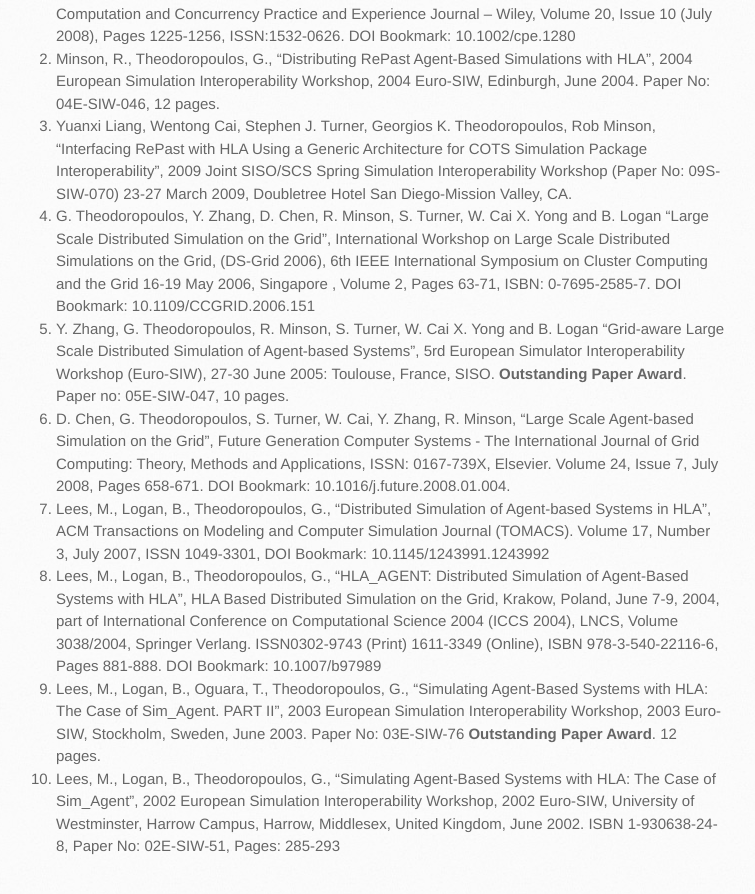
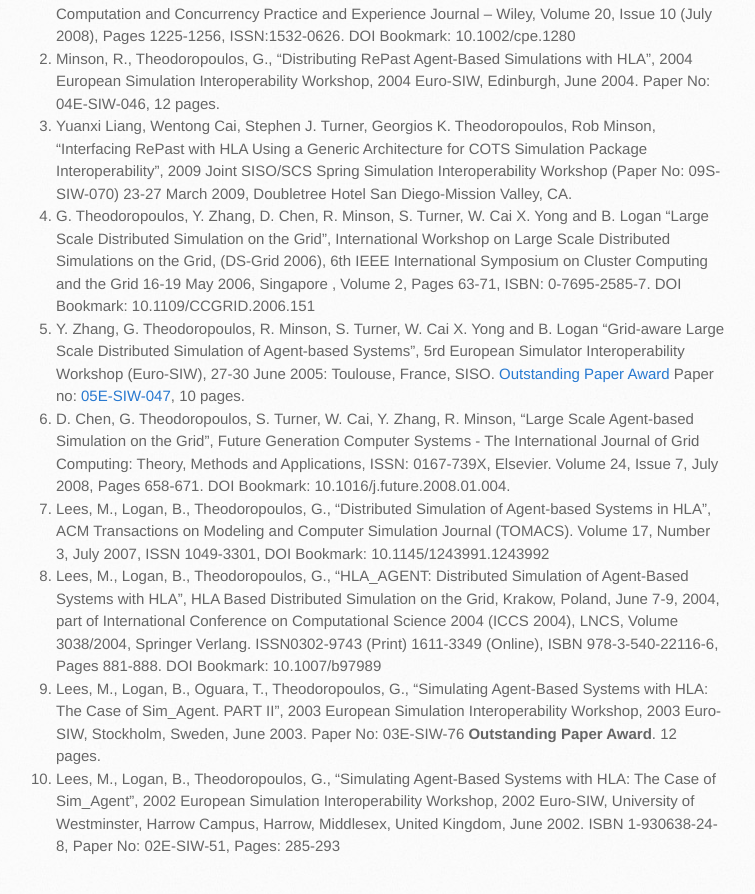
Before and after one commit to theogeorgios/hla-repast.github.io, a Jekyll site: the page built from about.md, in a window 1280 px wide and 900 px high, scrolled down 804 px. Shown: the top 894 px of the window, without its empty margins (134-889 px from the left). Built offline with Jekyll 4.4.1, drawn with Linux system fonts in a browser that asks for light colours; some of the changed lines change nothing that is shown.

Commit message:
Update about.md

```diff
--- a/about.md
+++ b/about.md
@@ -24,7 +24,7 @@
 2.	Minson, R., Theodoropoulos, G., “Distributing RePast Agent-Based Simulations with HLA”, 2004 European Simulation Interoperability Workshop, 2004 Euro-SIW, Edinburgh, June 2004. Paper No:  04E-SIW-046, 12 pages.
 3.	Yuanxi Liang, Wentong Cai, Stephen J. Turner, Georgios K. Theodoropoulos, Rob Minson, “Interfacing RePast with HLA Using a Generic Architecture for COTS Simulation Package Interoperability”, 2009 Joint SISO/SCS Spring Simulation Interoperability Workshop (Paper No: 09S-SIW-070) 23-27 March 2009, Doubletree Hotel San Diego-Mission Valley, CA.
 4.	G. Theodoropoulos, Y. Zhang, D. Chen, R. Minson, S. Turner, W. Cai X. Yong and B. Logan “Large Scale Distributed Simulation on the Grid”, International Workshop on Large Scale Distributed Simulations on the Grid, (DS-Grid 2006), 6th IEEE International Symposium on Cluster Computing and the Grid 16-19 May 2006, Singapore , Volume 2, Pages 63-71, ISBN: 0-7695-2585-7. DOI Bookmark: 10.1109/CCGRID.2006.151
-5.	Y. Zhang, G. Theodoropoulos, R. Minson, S. Turner, W. Cai X. Yong and B. Logan “Grid-aware Large Scale Distributed Simulation of Agent-based Systems”, 5rd European Simulator Interoperability Workshop (Euro-SIW), 27-30 June 2005: Toulouse, France, SISO.  **Outstanding Paper Award**.  Paper no: 05E-SIW-047, 10 pages.
+5.	Y. Zhang, G. Theodoropoulos, R. Minson, S. Turner, W. Cai X. Yong and B. Logan “Grid-aware Large Scale Distributed Simulation of Agent-based Systems”, 5rd European Simulator Interoperability Workshop (Euro-SIW), 27-30 June 2005: Toulouse, France, SISO. [Outstanding Paper Award](https://www.sisostds.org/Workshops/SISOWorkshops/2005EuroSIW.aspx)  Paper no: [05E-SIW-047](https://www.sisostds.org/DesktopModules/Bring2mind/DMX/API/Entries/Download?Command=Core_Download&EntryId=26223&PortalId=0&TabId=105), 10 pages.
 6.	D. Chen, G. Theodoropoulos, S. Turner, W. Cai, Y. Zhang, R. Minson, “Large Scale Agent-based Simulation on the Grid”, Future Generation Computer Systems - The International Journal of Grid Computing: Theory, Methods and Applications, ISSN: 0167-739X, Elsevier. Volume 24, Issue 7, July 2008, Pages 658-671. DOI Bookmark: 10.1016/j.future.2008.01.004.
 7.	Lees, M., Logan, B., Theodoropoulos, G., “Distributed Simulation of Agent-based Systems in HLA”, ACM Transactions on Modeling and Computer Simulation Journal (TOMACS). Volume 17, Number 3, July 2007, ISSN 1049-3301,  DOI Bookmark: 10.1145/1243991.1243992
 8.	Lees, M., Logan, B., Theodoropoulos, G., “HLA_AGENT: Distributed Simulation of Agent-Based Systems with HLA”, HLA Based Distributed Simulation on the Grid, Krakow, Poland, June 7-9, 2004, part of International Conference on Computational Science 2004 (ICCS 2004), LNCS, Volume 3038/2004, Springer Verlang. ISSN0302-9743 (Print) 1611-3349 (Online), ISBN 978-3-540-22116-6,  Pages 881-888. DOI Bookmark: 10.1007/b97989
```
